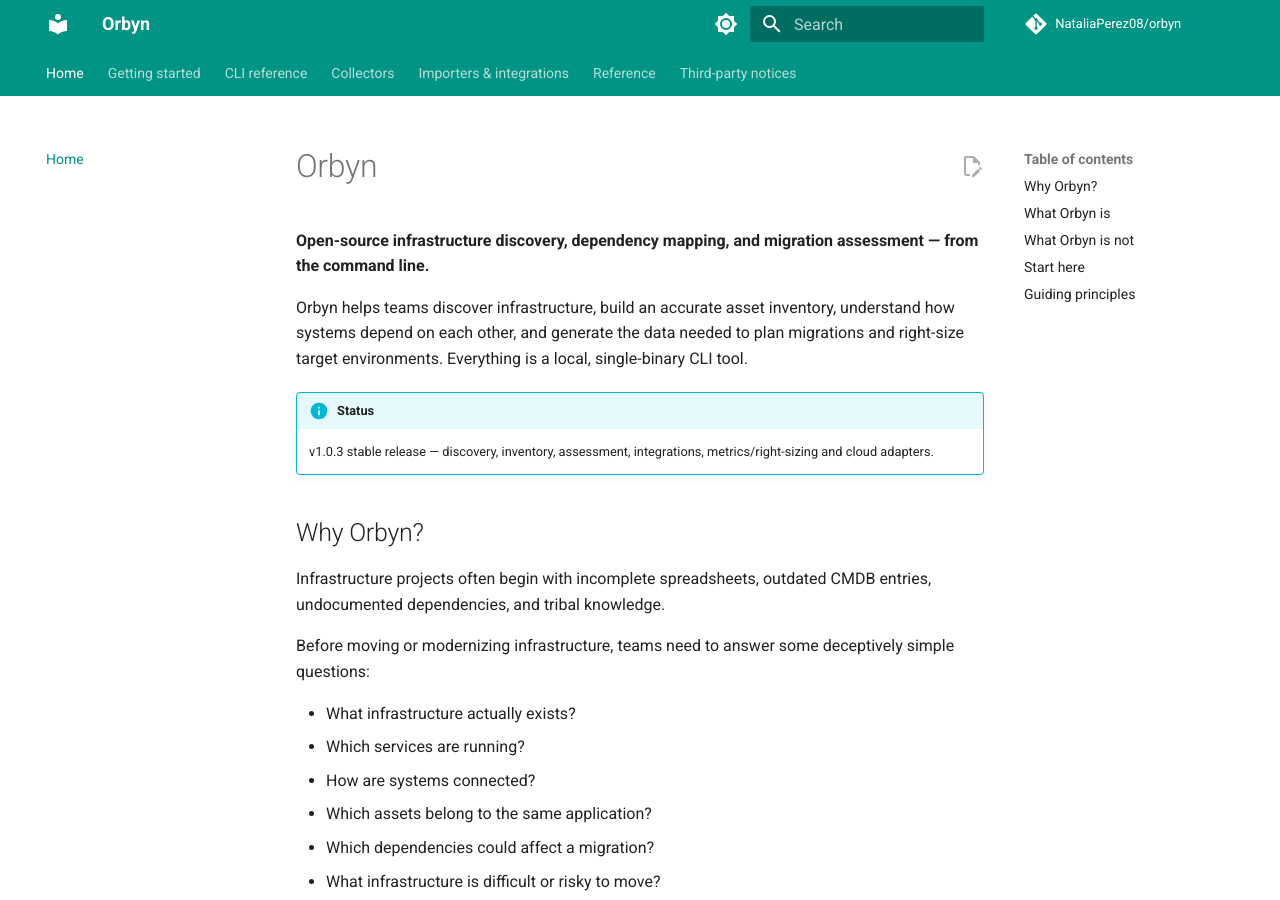
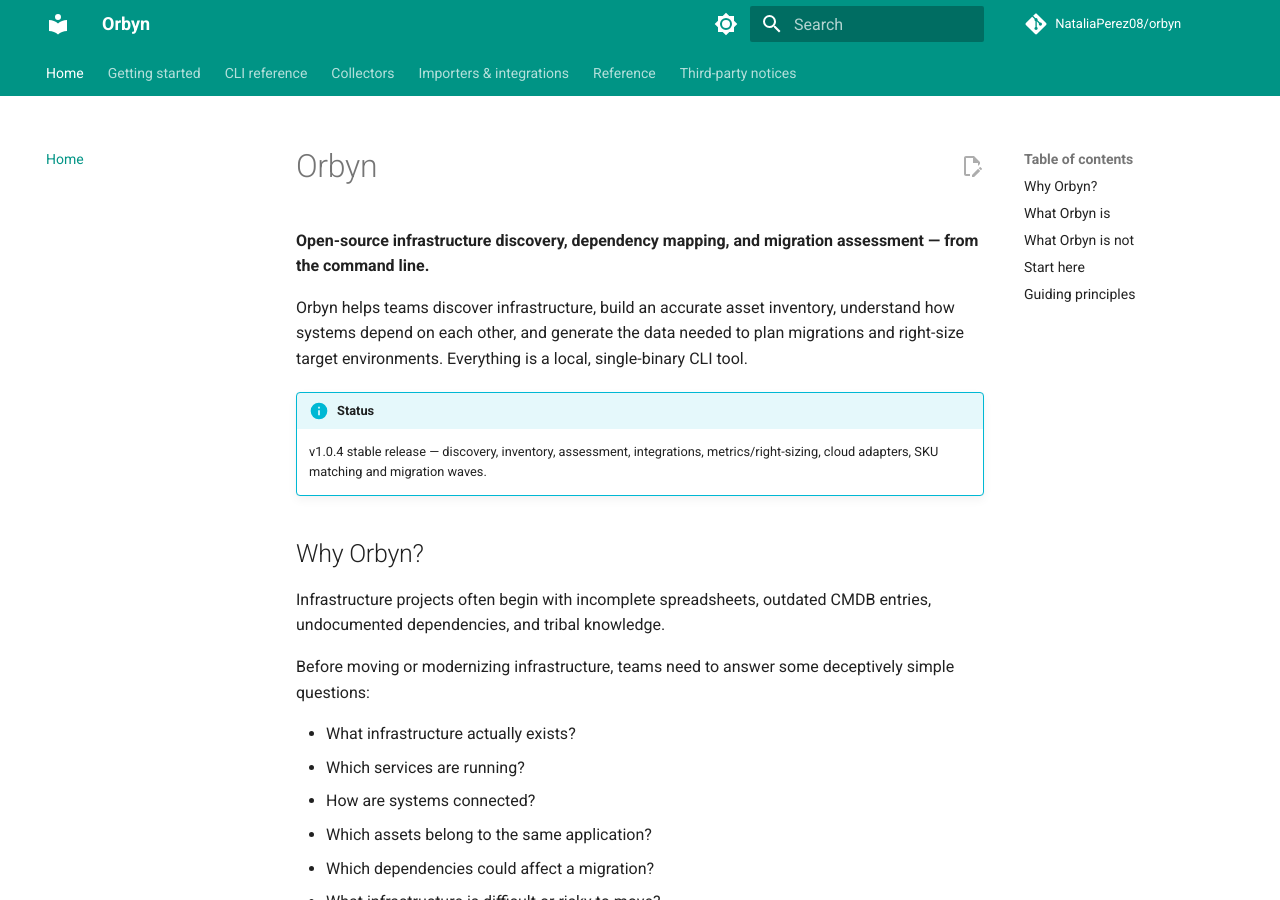
Before and after one commit to NataliaPerez08/orbyn, an MkDocs documentation site: the page built from docs/index.md, in a window 1280 px wide and 900 px high. Built offline with MkDocs 1.6.1 and Material for MkDocs 9.7.7, drawn with Linux system fonts in a browser that asks for light colours; comment, search, counter and statistics services are not loaded.

Commit message:
chore: release v1.0.4 (SKU matching, migration waves, fuzz hardening)

```diff
--- a/Cargo.toml
+++ b/Cargo.toml
@@ -1,6 +1,6 @@
 [package]
 name = "orbyn"
-version = "1.0.3"
+version = "1.0.4"
 edition = "2021"
 rust-version = "1.75"
 description = "Open-source infrastructure discovery, dependency mapping, and migration assessment."
--- a/docs/index.md
+++ b/docs/index.md
@@ -9,8 +9,8 @@
 single-binary CLI tool.
 
 !!! info "Status"
-    v1.0.3 stable release — discovery, inventory, assessment, integrations,
-    metrics/right-sizing and cloud adapters.
+    v1.0.4 stable release — discovery, inventory, assessment, integrations,
+    metrics/right-sizing, cloud adapters, SKU matching and migration waves.
 
 ## Why Orbyn?
 
```
Also changed, not shown: README.md (+2 -2 lines), docs/ORBYN_AGENT_PLAN.md (+1 -1 lines), docs/RELEASE_NOTES_v1.0.4.md (added, +50 -0 lines), docs/ROADMAP.md (+1 -1 lines), 1 other file.
